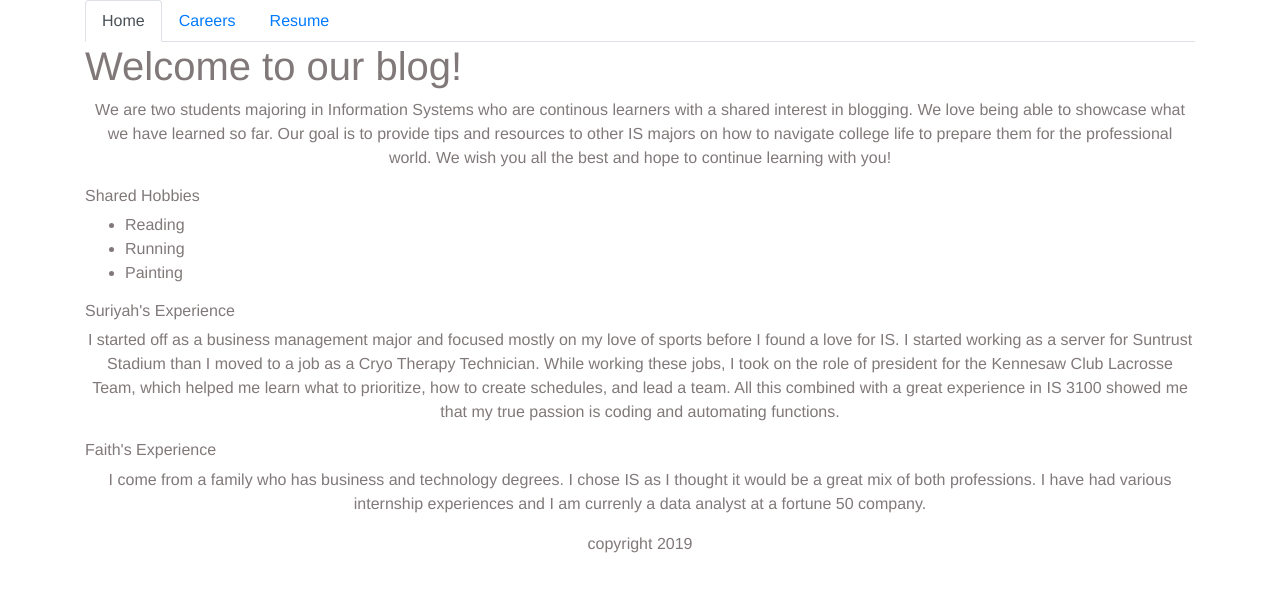
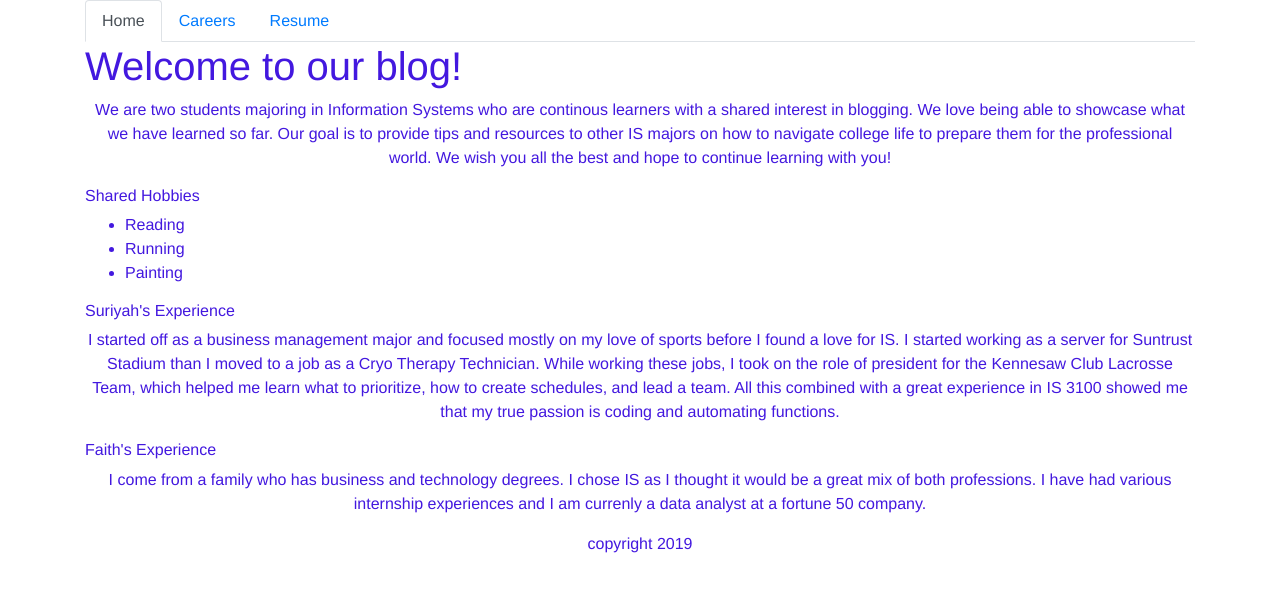
Before and after one commit to ksu-is/flask-mini-blog, a Flask app: page /home in a window 1280 px wide. Shown: the top 592 px of the page. Run offline with Flask 2, Linux system fonts and the light colour scheme; some libraries are stand-ins or nearby versions.

Commit message:
Update mainpage.css

```diff
--- a/static/css/mainpage.css
+++ b/static/css/mainpage.css
@@ -2,7 +2,7 @@ body {
     margin: 0;
     padding: 0;
     font-family: "Helvetica Neue", Helvetica, Arial, sans-serif;
-    color: rgb(129, 121, 121);
+    color: rgb(67, 24, 223);
   }
 
 p {
```
